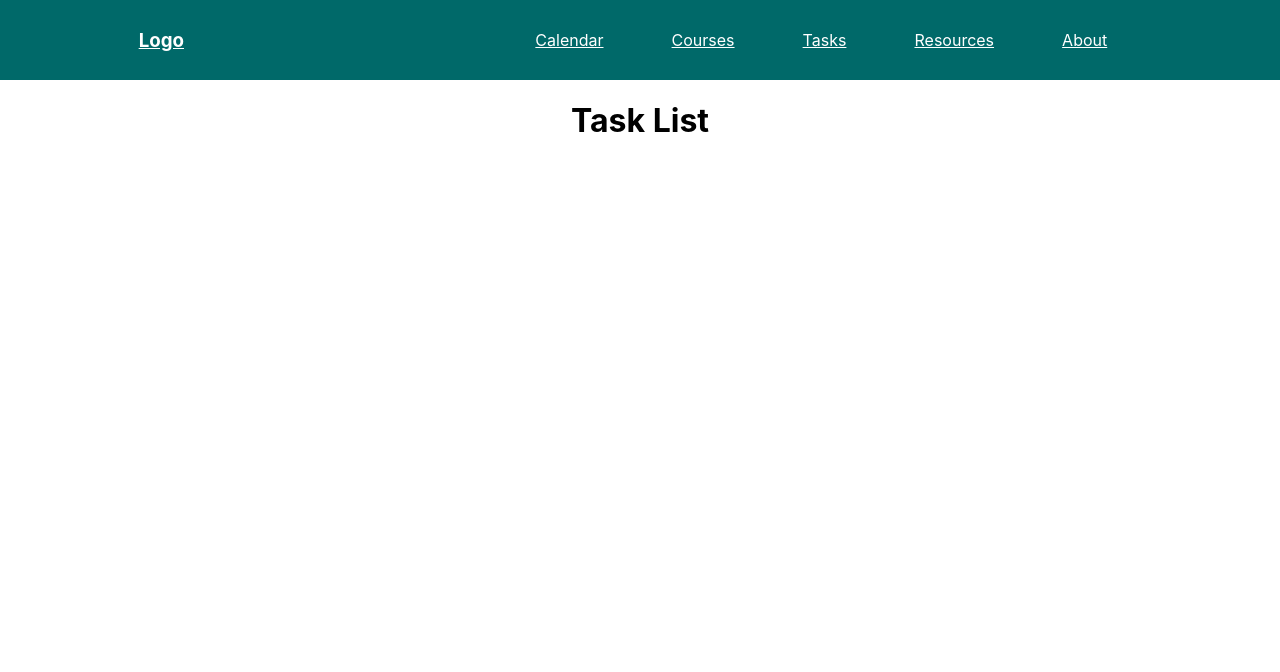
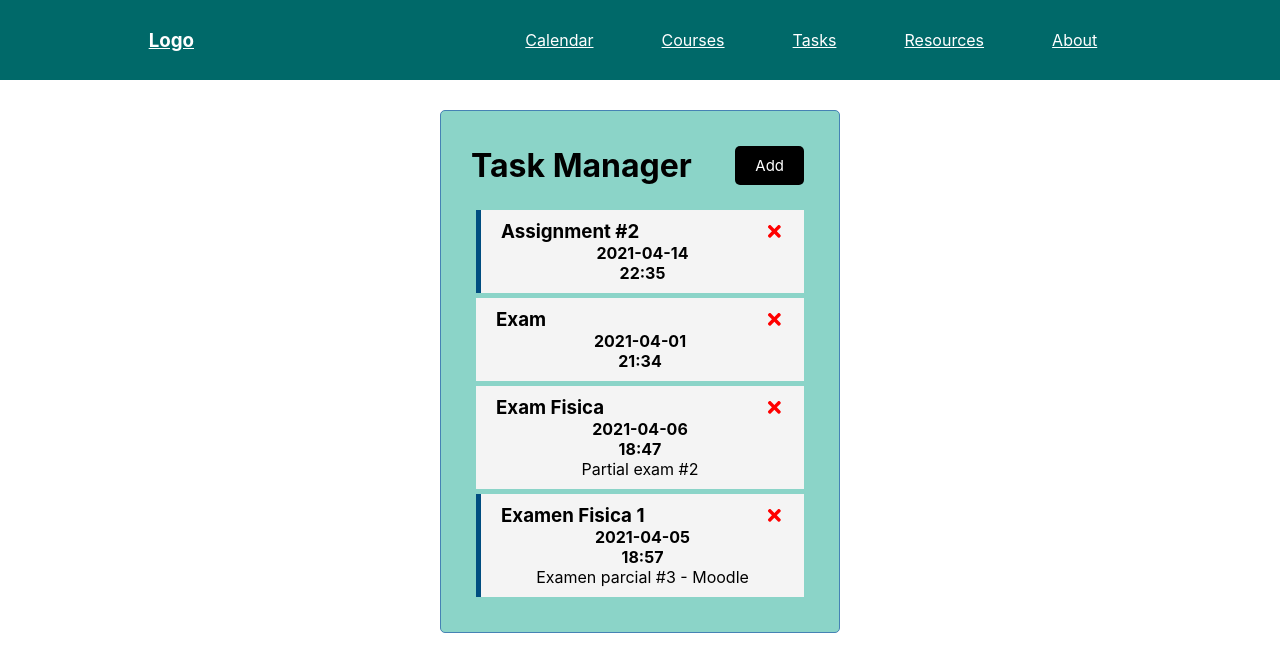
Before and after one commit to uprm-inso-4101-2020-2021-s2/semester-project-T15-The-INSOmniacs, a React (Create React App) app in the folder main-app/: page /tasks in a window 1280 px wide. Shown: the top 672 px of the page. Built offline with nearby package versions, Linux system fonts and the light colour scheme; data requests are answered from the project's data file.

Commit message:
Task Manager / About

```diff
--- /dev/null
+++ b/main-app/db.json
@@ -0,0 +1,35 @@
+{
+  "tasks": [
+    {
+      "text": "Assignment #2",
+      "day": "2021-04-14",
+      "time": "22:35",
+      "reminder": true,
+      "id": 1
+    },
+    {
+      "text": "Exam",
+      "day": "2021-04-01",
+      "time": "21:34",
+      "reminder": false,
+      "id": 2
+    },
+    {
+      "text": "Exam Fisica",
+      "day": "2021-04-06",
+      "time": "18:47",
+      "description": "Partial exam #2 ",
+      "reminder": false,
+      "id": 3
+    },
+    {
+      "course": "Fisica 1",
+      "text": "Examen",
+      "day": "2021-04-05",
+      "time": "18:57",
+      "description": "Examen parcial #3 - Moodle",
+      "reminder": true,
+      "id": 4
+    }
+  ]
+}
--- a/main-app/package.json
+++ b/main-app/package.json
@@ -6,8 +6,11 @@
     "@testing-library/jest-dom": "^5.11.9",
     "@testing-library/react": "^11.2.5",
     "@testing-library/user-event": "^12.8.3",
+    "install": "^0.13.0",
+    "json-server": "^0.16.3",
     "react": "^17.0.1",
     "react-dom": "^17.0.1",
+    "react-icons": "^4.1.0",
     "react-router-dom": "^5.2.0",
     "react-scripts": "4.0.3",
     "web-vitals": "^1.1.1"
@@ -16,7 +19,8 @@
     "start": "react-scripts start",
     "build": "react-scripts build",
     "test": "react-scripts test",
-    "eject": "react-scripts eject"
+    "eject": "react-scripts eject",
+    "server": "json-server --watch db.json --port 5000"
   },
   "eslintConfig": {
     "extends": [
--- a/main-app/src/App.js
+++ b/main-app/src/App.js
@@ -2,7 +2,7 @@
 import Nav from './components/Nav';
 import Calendar from './components/Calendar';
 import About from './components/About';
-import Tasks from './components/Tasks';
+import Tasks from './components/TasksTab';
 import Courses from './components/Courses';
 import Resources from './components/Resources';
 import {BrowserRouter as Router, Switch, Route} from 'react-router-dom';
--- a/main-app/src/components/About.js
+++ b/main-app/src/components/About.js
@@ -4,6 +4,9 @@
   return (
     <div>
         <h1>About Page</h1>
+        <h3>Of Course: University Planner App</h3>
+      <h5>Version 1.0.0</h5>
+      <h5>by INSOmniacs</h5>
     </div>
   );
 }
--- a/main-app/src/components/Tasks.js
+++ /dev/null
@@ -1,11 +0,0 @@
-import '../App.css'
-
-function Tasks() {
-  return (
-    <div>
-        <h1>Task List</h1>
-    </div>
-  );
-}
-
-export default Tasks;
--- /dev/null
+++ b/main-app/src/components/TasksTab.js
@@ -0,0 +1,106 @@
+import '../App.css'
+
+import { useState, useEffect } from 'react'
+import { BrowserRouter as Router, Route } from 'react-router-dom'
+import Header from './tasks/Header'
+import Tasks from './tasks/Tasks'
+import AddTask from './tasks/AddTask'
+import Button from './tasks/Button'
+
+const TasksTab = () => {
+  const [showAddTask, setShowAddTask] = useState(false)
+  const [tasks, setTasks] = useState([])
+
+  useEffect(() => {
+    const getTasks = async () => {
+      const tasksFromServer = await fetchTasks()
+      setTasks(tasksFromServer)
+    }
+
+    getTasks()
+  }, [])
+
+  // Fetch Tasks
+  const fetchTasks = async () => {
+    const res = await fetch('http://localhost:5000/tasks')
+    const data = await res.json()
+
+    return data
+  }
+
+  // Fetch Task
+  const fetchTask = async (id) => {
+    const res = await fetch(`http://localhost:5000/tasks/${id}`)
+    const data = await res.json()
+
+    return data
+  }
+
+  // Add Task
+  const addTask = async (task) => {
+    const res = await fetch('http://localhost:5000/tasks', {
+      method: 'POST',
+      headers: {
+        'Content-type': 'application/json',
+      },
+      body: JSON.stringify(task),
+    })
+
+    const data = await res.json()
+
+    setTasks([...tasks, data])
+
+  }
+
+  // Delete Task
+  const deleteTask = async (id) => {
+    const res = await fetch(`http://localhost:5000/tasks/${id}`, {
+      method: 'DELETE',
+    })
+    res.status === 200
+      ? setTasks(tasks.filter((task) => task.id !== id))
+      : alert('Error Deleting This Task')
+  }
+
+  // Toggle Reminder
+  const toggleReminder = async (id) => {
+    const taskToToggle = await fetchTask(id)
+    const updTask = { ...taskToToggle, reminder: !taskToToggle.reminder }
+
+    const res = await fetch(`http://localhost:5000/tasks/${id}`, {
+      method: 'PUT',
+      headers: {
+        'Content-type': 'application/json',
+      },
+      body: JSON.stringify(updTask),
+    })
+
+    const data = await res.json()
+
+    setTasks(
+      tasks.map((task) =>
+        task.id === id ? { ...task, reminder: data.reminder } : task
+      )
+    )
+  }
+
+  //&&for no 'else'
+  return (
+    <div className='container'>
+      <Header onAdd={() => setShowAddTask(!showAddTask)} showAdd={showAddTask}
+      />
+      {showAddTask && <AddTask onAdd={addTask} />}
+      {tasks.length > 0 ? (
+      <Tasks
+        tasks={tasks}
+        onDelete={deleteTask}
+        onToggle={toggleReminder}
+      />
+      ) : (
+        'Congrats! You have no pending assignments or tasks.'
+      )}
+    </div>
+  );
+}
+
+export default TasksTab
--- /dev/null
+++ b/main-app/src/components/tasks/AddTask.js
@@ -0,0 +1,96 @@
+import { useState } from 'react'
+
+const AddTask = ({ onAdd }) => {
+  const [course, setCourse] = useState('')
+  const [text, setText] = useState('')
+  const [day, setDay] = useState('')
+  const [time, setTime] = useState('')
+  const [description, setDescription] = useState('')
+  const [reminder, setReminder] = useState(false)
+
+  const onSubmit = (e) => {
+    e.preventDefault()
+
+    if (!text) {
+      alert('Please add a task')
+      return
+    }
+
+    if (!day) {
+      alert('Please state the date of your dealine/task.')
+      return
+    }
+
+    onAdd({ course, text, day, time, description, reminder })
+
+    setCourse('')
+    setText('')
+    setDay('')
+    setTime('')
+    setDescription('')
+    setReminder(false)
+  }
+
+  return (
+    <form className='add-form' onSubmit={onSubmit}>
+      <div className='form-control'>
+        <label>Select course</label>
+        <input
+          type='text'
+          placeholder='Select Course'
+          value={course}
+          onChange={(e) => setCourse(e.target.value)}
+        />
+      </div>
+      <div className='form-control'>
+        <label>Task</label>
+        <input
+          type='text'
+          placeholder='Task Title'
+          value={text}
+          onChange={(e) => setText(e.target.value)}
+        />
+      </div>
+      <div className='form-control'>
+        <label>Date</label>
+        <input
+          type='date'
+          placeholder=''
+          value={day}
+          onChange={(e) => setDay(e.target.value)}
+        />
+      </div>
+      <div className='form-control'>
+        <label>Time</label>
+        <input
+          type='time'
+          placeholder=''
+          value={time}
+          onChange={(e) => setTime(e.target.value)}
+        />
+      </div>
+      <div className='form-control'>
+        <label>Description (optional)</label>
+        <input
+          type='text'
+          placeholder='Add an optional description'
+          value={description}
+          onChange={(e) => setDescription(e.target.value)}
+        />
+      </div>
+      <div className='form-control form-control-check'>
+        <label>Set Reminder</label>
+        <input
+          type='checkbox'
+          checked={reminder}
+          value={reminder}
+          onChange={(e) => setReminder(e.currentTarget.checked)}
+        />
+      </div>
+
+      <input type='submit' value='Save Task' className='btn btn-block' />
+    </form>
+  )
+}
+
+export default AddTask
--- /dev/null
+++ b/main-app/src/components/tasks/Button.js
@@ -0,0 +1,25 @@
+import PropTypes from 'prop-types'
+
+const Button = ({ color, text, onClick }) => {
+  return (
+    <button
+      onClick={onClick}
+      style={{ backgroundColor: color }}
+      className='btn'
+    >
+      {text}
+    </button>
+  )
+}
+
+Button.defaultProps = {
+  color: 'black',
+}
+
+Button.propTypes = {
+  text: PropTypes.string,
+  color: PropTypes.string,
+  onClick: PropTypes.func,
+}
+
+export default Button
--- /dev/null
+++ b/main-app/src/components/tasks/Header.js
@@ -0,0 +1,30 @@
+import PropTypes from 'prop-types'
+import { useLocation } from 'react-router-dom'
+import Button from './Button'
+
+const Header = ({ title, onAdd, showAdd }) => {
+  const location = useLocation()
+
+  return (
+    <header className='header'>
+      <h1>{title}</h1>
+      <Button color={showAdd ? 'grey' :  'black'} text={showAdd ? 'Close' : 'Add'} onClick={onAdd}/>
+    </header>
+  )
+}
+
+Header.defaultProps = {
+  title: 'Task Manager',
+}
+
+Header.propTypes = {
+  title: PropTypes.string.isRequired,
+}
+
+// CSS in JS
+// const headingStyle = {
+//   color: 'red',
+//   backgroundColor: 'black',
+// }
+
+export default Header
--- /dev/null
+++ b/main-app/src/components/tasks/Task.js
@@ -0,0 +1,23 @@
+import { FaTimes } from 'react-icons/fa'
+
+const Task = ({ task, onDelete, onToggle }) => {
+  return (
+    <div
+      className={`task ${task.reminder ? 'reminder' : ''}`}
+      onDoubleClick={() => onToggle(task.id)}
+    >
+      <h3>
+        {task.text}{' '}{task.course}
+        <FaTimes
+          style={{ color: 'red', cursor: 'pointer' }}
+          onClick={() => onDelete(task.id)}
+        />
+      </h3>
+      <h4>{task.day} </h4>
+      <h4>{task.time}</h4>
+      <p>{task.description}</p>
+    </div>
+  )
+}
+
+export default Task
--- /dev/null
+++ b/main-app/src/components/tasks/Tasks.js
@@ -0,0 +1,13 @@
+import Task from './Task'
+
+const Tasks = ({ tasks, onDelete, onToggle }) => {
+  return (
+    <>
+      {tasks.map((task, index) => (
+        <Task key={index} task={task} onDelete={onDelete} onToggle={onToggle} />
+      ))}
+    </>
+  )
+}
+
+export default Tasks
--- a/main-app/src/index.css
+++ b/main-app/src/index.css
@@ -1,3 +1,11 @@
+@import url('https://fonts.googleapis.com/css2?family=Poppins:wght@300;400&display=swap');
+
+* {
+  box-sizing: border-box;
+  margin: 0;
+  padding: 0;
+}
+
 body {
   margin: 0;
   font-family: -apple-system, BlinkMacSystemFont, 'Segoe UI', 'Roboto', 'Oxygen',
@@ -11,3 +19,112 @@
   font-family: source-code-pro, Menlo, Monaco, Consolas, 'Courier New',
     monospace;
 }
+
+
+.container {
+  background-color:rgb(139, 212, 200);
+  max-width: 400px;
+  margin: 30px auto;
+  overflow: auto;
+  min-height: 300px;
+  border: 1px solid steelblue;
+  padding: 30px;
+  border-radius: 5px;
+}
+
+
+.header {
+  display: flex;
+  justify-content: space-between;
+  align-items: center;
+  margin-bottom: 20px;
+}
+
+.btn {
+  display: inline-block;
+  background: rgb(0, 0, 0);
+  color: rgb(255, 255, 255);
+  border: none;
+  padding: 10px 20px;
+  margin: 5px;
+  border-radius: 5px;
+  cursor: pointer;
+  text-decoration: none;
+  font-size: 15px;
+  font-family: inherit;
+}
+
+.btn:focus {
+  outline: none;
+}
+
+.btn:active {
+  transform: scale(0.98);
+}
+
+.btn-block {
+  display: block;
+  width: 100%;
+}
+
+.task {
+  background: #f4f4f4;
+  margin: 5px;
+  padding: 10px 20px;
+  cursor: pointer;
+}
+
+.task.reminder {
+  border-left: 5px solid rgb(0, 77, 128);
+}
+
+.task h3 {
+  display: flex;
+  align-items: center;
+  justify-content: space-between;
+}
+
+
+.add-form {
+  margin-bottom: 40px;
+}
+
+.form-control {
+  position: relative;
+  margin: 20px 0;
+}
+
+.form-control label {
+  text-align: start;
+  display: block;
+}
+
+.form-control input {
+  width: 100%;
+  align-self: auto;
+  height: 40px;
+  margin: 2px;
+  padding: 3px 7px;
+  font-size: 17px;
+  display: block;
+}
+
+.form-control-check {
+  display: flex;
+  align-items: center;
+  justify-content: space-between;
+}
+
+.form-control-check label {
+  flex: 1;
+}
+
+.form-control-check input {
+  flex: 2;
+  height: 20px;
+}
+
+.footer {
+  margin-top: 30px;
+  text-align: center;
+}
```
Also changed, not shown: 1 other file (tests, documents, lock files or other folders).
